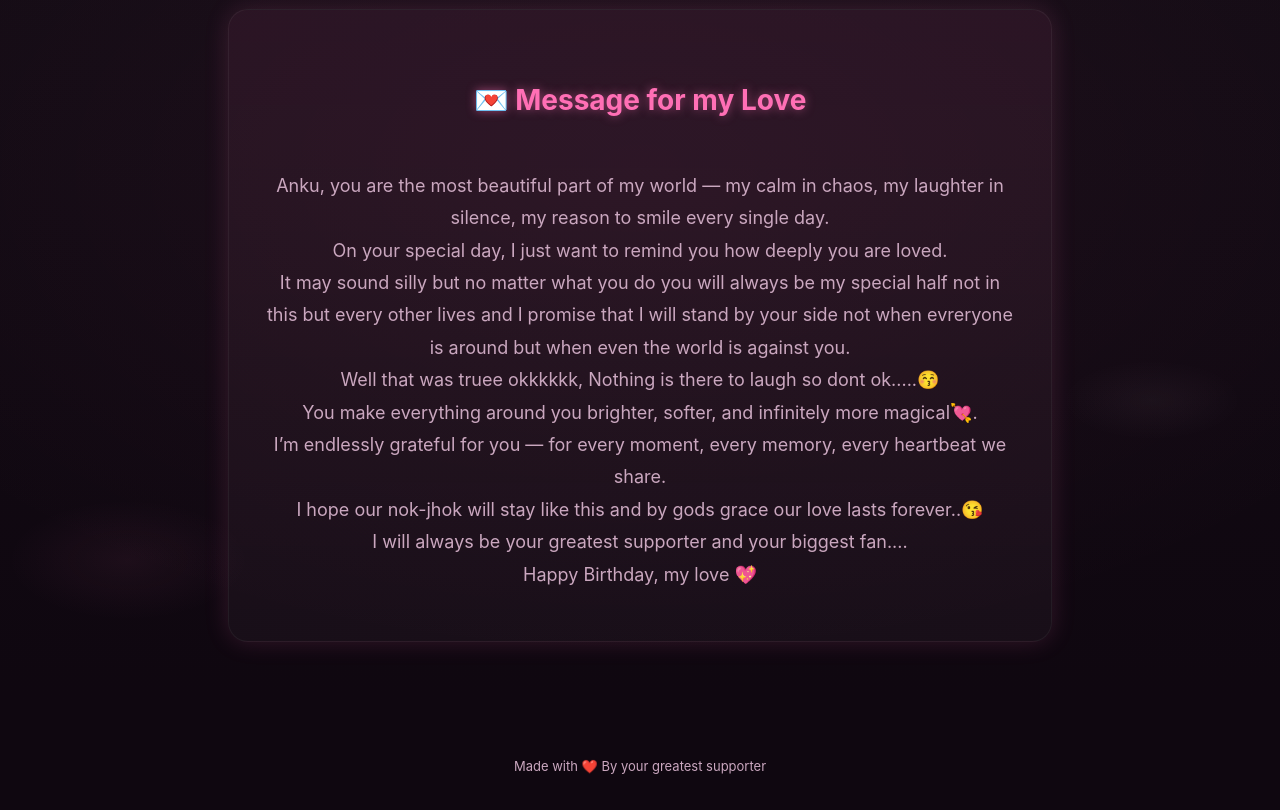
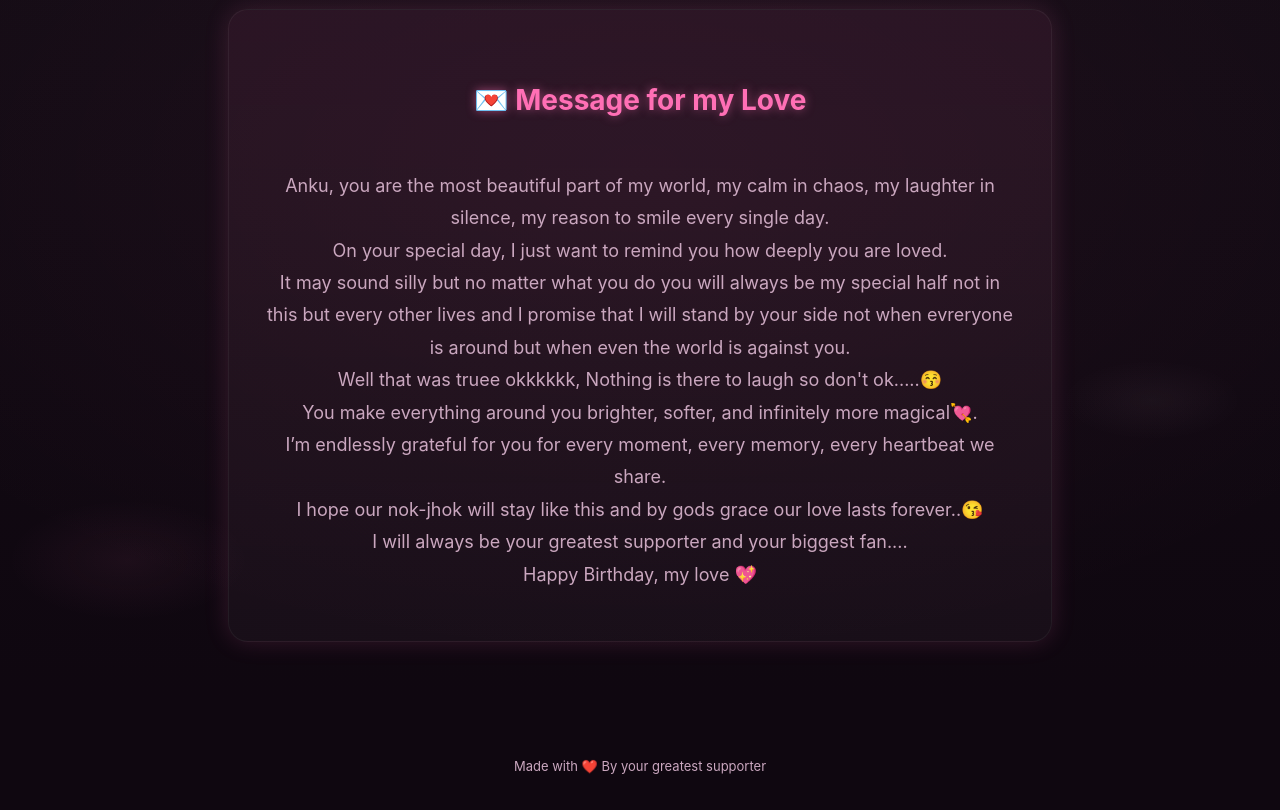
Before and after one commit to shadowsp204-byte/final, a plain HTML site: page index.html in a window 1280 px wide. Shown: the part 1120-1930 px from the top of the page. Drawn offline with Linux system fonts and the light colour scheme.

Commit message:
Update index.html

```diff
--- a/index.html
+++ b/index.html
@@ -169,12 +169,12 @@
     <div class="message-card">
       <h2>💌 Message for my Love</h2>
       <p>
-        Anku, you are the most beautiful part of my world — my calm in chaos, my laughter in silence, my reason to smile every single day.
+        Anku, you are the most beautiful part of my world, my calm in chaos, my laughter in silence, my reason to smile every single day.
         On your special day, I just want to remind you how deeply you are loved.
         It may sound silly but no matter what you do you will always be my special half not in this but every other lives and I promise that I will stand by your side not when evreryone is around but when even the world is against you.
-        Well that was truee okkkkkk, Nothing is there to laugh so dont ok.....😚
+        Well that was truee okkkkkk, Nothing is there to laugh so don't ok.....😚
         You make everything around you brighter, softer, and infinitely more magical💘.
-        I’m endlessly grateful for you — for every moment, every memory, every heartbeat we share.
+        I’m endlessly grateful for you for every moment, every memory, every heartbeat we share.
         I hope our nok-jhok will stay like this and by gods grace our love lasts forever..😘
         I will always be your greatest supporter and your biggest fan....
         Happy Birthday, my love 💖
```
